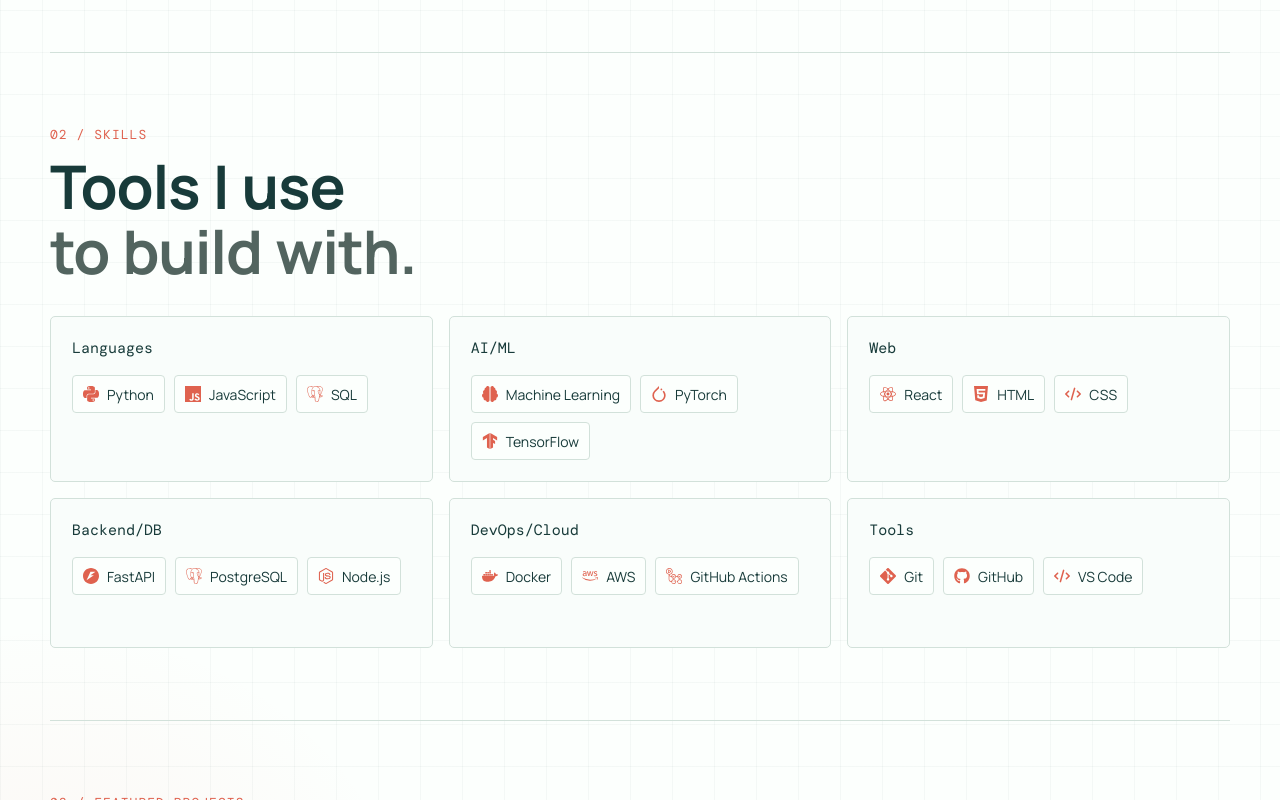
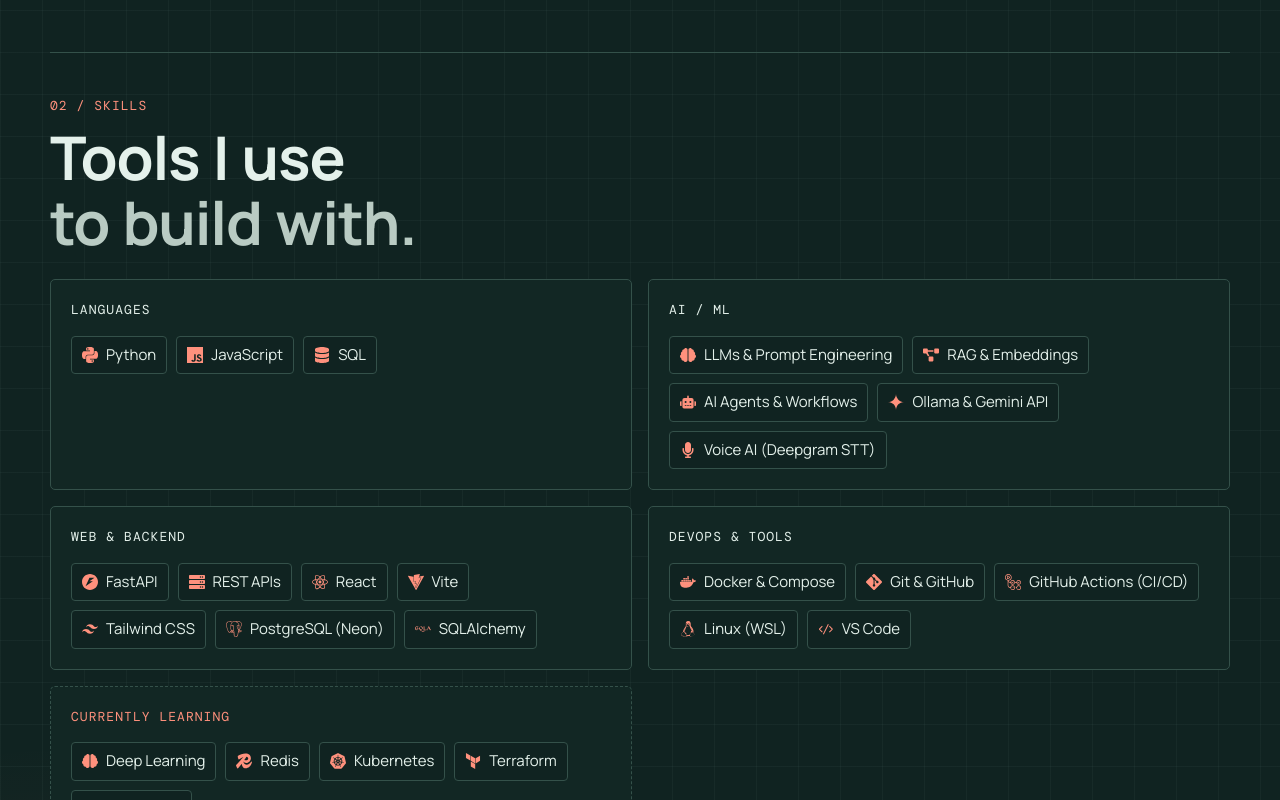
Before and after one commit to Chaitanya01-code/Chaitanya-s_Portfolio, a React (Vite) app: page / in a window 1280 px wide. Shown: the part 1040-1840 px from the top of the page. Built offline with nearby package versions, Linux system fonts and the light colour scheme; a web font is replaced by a local one.

Commit message:
updated skills section

```diff
--- a/src/App.css
+++ b/src/App.css
@@ -457,6 +457,14 @@
   margin-top: 10px;
 }
 
+.section.skills-section {
+  padding: 43px 0;
+}
+
+.skills-section .section-heading {
+  margin-bottom: 24px;
+}
+
 .view-all {
   display: inline-flex;
   min-height: 44px;
@@ -470,28 +478,43 @@
 
 .skills-grid {
   display: grid;
-  grid-template-columns: repeat(3, minmax(0, 1fr));
+  grid-template-columns: repeat(2, minmax(0, 1fr));
   gap: 16px;
 }
 
 .skill-group {
-  min-height: 150px;
-  padding: 21px;
+  min-width: 0;
+  padding: 20px;
   border: 1px solid var(--line);
   border-radius: 5px;
   background: color-mix(in srgb, var(--paper) 76%, var(--soft-paper));
-  transition: border-color .2s, transform .2s;
+  opacity: 0;
 }
 
-.skill-group:hover {
-  border-color: var(--coral);
-  transform: translateY(-2px);
+.skill-group.is-visible {
+  animation: skill-card-fade-in .45s ease-out both;
+  animation-delay: calc(var(--skill-index) * 80ms);
+}
+
+.skill-group-learning {
+  border-style: dashed;
 }
 
 .skill-group h3 {
   margin: 0 0 16px;
   color: var(--ink);
-  font: 15px/1.4 var(--mono);
+  font: 13px/1.5 var(--mono);
+  letter-spacing: .08em;
+  text-transform: uppercase;
+}
+
+.skill-group-learning h3 {
+  color: var(--coral);
+}
+
+@keyframes skill-card-fade-in {
+  from { opacity: 0; }
+  to { opacity: 1; }
 }
 
 .skill-chips {
@@ -505,6 +528,7 @@
 
 .skill-chip {
   display: inline-flex;
+  max-width: 100%;
   min-height: 38px;
   align-items: center;
   gap: 8px;
@@ -513,7 +537,19 @@
   border: 1px solid var(--line);
   border-radius: 4px;
   background: var(--paper);
-  font-size: 14px;
+  font-size: 15px;
+  transition: transform .2s, color .2s, border-color .2s;
+}
+
+.skill-chip:hover {
+  color: var(--ink);
+  border-color: var(--lime);
+  transform: translateY(-2px);
+}
+
+.skill-chip span {
+  min-width: 0;
+  overflow-wrap: anywhere;
 }
 
 .skill-chip svg {
@@ -871,11 +907,11 @@
   }
 
   .skills-grid {
+    grid-template-columns: 1fr;
     gap: 12px;
   }
 
   .skill-group {
-    min-height: 140px;
     padding: 16px;
   }
 
@@ -961,14 +997,6 @@
     grid-column: 1 / -1;
   }
 
-  .skills-grid {
-    grid-template-columns: 1fr;
-  }
-
-  .skill-group {
-    min-height: 0;
-  }
-
   .footer-bottom {
     flex-direction: column;
     align-items: flex-start;
--- a/src/App.jsx
+++ b/src/App.jsx
@@ -1,4 +1,4 @@
-import { useState } from 'react'
+import { useEffect, useRef, useState } from 'react'
 import {
   FaArrowRight,
   FaArrowUpRightFromSquare,
@@ -14,49 +14,68 @@
   FaSun,
   FaXmark,
 } from 'react-icons/fa6'
-import { FaAws, FaLinkedinIn } from 'react-icons/fa'
 import {
-  SiCss,
+  FaBrain as FaSkillBrain,
+  FaDatabase,
+  FaMicrophone,
+  FaProjectDiagram,
+  FaRobot,
+  FaServer,
+  FaLinkedinIn,
+} from 'react-icons/fa'
+import {
   SiDocker,
   SiFastapi,
   SiGit,
   SiGithubactions,
-  SiHtml5,
+  SiGooglegemini,
   SiJavascript,
-  SiNodedotjs,
+  SiKubernetes,
+  SiLinux,
   SiPostgresql,
   SiPython,
-  SiPytorch,
+  SiRedis,
   SiReact,
-  SiTensorflow,
+  SiSqlalchemy,
+  SiTailwindcss,
+  SiTerraform,
+  SiTypescript,
+  SiVite,
 } from 'react-icons/si'
+import { VscCode } from 'react-icons/vsc'
 import portrait from './assets/cutout.png.png'
 import { links } from './data/links.js'
 import projects from './data/projects.js'
-import skillGroups from './data/skills.js'
+import { skills } from './data/skills.js'
 import './App.css'
 
 const resumeUrl = ''
 
 const skillIcons = {
-  Python: SiPython,
-  JavaScript: SiJavascript,
-  SQL: SiPostgresql,
-  'Machine Learning': FaBrain,
-  PyTorch: SiPytorch,
-  TensorFlow: SiTensorflow,
-  React: SiReact,
-  HTML: SiHtml5,
-  CSS: SiCss,
-  FastAPI: SiFastapi,
-  PostgreSQL: SiPostgresql,
-  'Node.js': SiNodedotjs,
-  Docker: SiDocker,
-  AWS: FaAws,
-  'GitHub Actions': SiGithubactions,
-  Git: SiGit,
-  GitHub: FaGithub,
-  'VS Code': FaCode,
+  SiPython,
+  SiJavascript,
+  FaDatabase,
+  FaBrain: FaSkillBrain,
+  FaProjectDiagram,
+  FaRobot,
+  SiGooglegemini,
+  FaMicrophone,
+  SiFastapi,
+  FaServer,
+  SiReact,
+  SiVite,
+  SiTailwindcss,
+  SiPostgresql,
+  SiSqlalchemy,
+  SiDocker,
+  SiGit,
+  SiGithubactions,
+  SiLinux,
+  VscCode,
+  SiRedis,
+  SiKubernetes,
+  SiTerraform,
+  SiTypescript,
 }
 
 function SocialLink({ href, label, children, className = '' }) {
@@ -88,10 +107,34 @@
 }
 
 function App() {
-  const [isDark, setIsDark] = useState(false)
+  const [isDark, setIsDark] = useState(true)
   const [menuOpen, setMenuOpen] = useState(false)
+  const skillsSectionRef = useRef(null)
 
   const closeMenu = () => setMenuOpen(false)
+
+  useEffect(() => {
+    const section = skillsSectionRef.current
+    if (!section) return
+
+    const cards = section.querySelectorAll('.skill-group')
+    if (!('IntersectionObserver' in window)) {
+      cards.forEach((card) => card.classList.add('is-visible'))
+      return
+    }
+
+    const observer = new IntersectionObserver((entries) => {
+      entries.forEach((entry) => {
+        if (entry.isIntersecting) {
+          entry.target.classList.add('is-visible')
+          observer.unobserve(entry.target)
+        }
+      })
+    }, { threshold: 0.12 })
+
+    cards.forEach((card) => observer.observe(card))
+    return () => observer.disconnect()
+  }, [])
 
   return (
     <main data-theme={isDark ? 'dark' : 'light'}>
@@ -213,7 +256,7 @@
         </div>
       </section>
 
-      <section className="section container" id="skills" aria-labelledby="skills-title">
+      <section className="section skills-section container" id="skills" aria-labelledby="skills-title" ref={skillsSectionRef}>
         <div className="section-heading">
           <div>
             <div className="section-label">02 / SKILLS</div>
@@ -221,16 +264,20 @@
           </div>
         </div>
         <div className="skills-grid">
-          {skillGroups.map((group) => (
-            <article className="skill-group" key={group.title}>
-              <h3>{group.title}</h3>
+          {skills.map((group, index) => (
+            <article
+              className={`skill-group${group.group === 'Currently Learning' ? ' skill-group-learning' : ''}`}
+              key={group.group}
+              style={{ '--skill-index': index }}
+            >
+              <h3>{group.group}</h3>
               <ul className="skill-chips">
-                {group.skills.map((skill) => {
-                  const Icon = skillIcons[skill] || FaCode
+                {group.items.map((skill) => {
+                  const Icon = skillIcons[skill.icon] || FaCode
                   return (
-                    <li className="skill-chip" key={skill}>
+                    <li className="skill-chip" key={skill.name}>
                       <Icon aria-hidden="true" />
-                      <span>{skill}</span>
+                      <span>{skill.name}</span>
                     </li>
                   )
                 })}
--- a/src/data/skills.js
+++ b/src/data/skills.js
@@ -1,10 +1,52 @@
-const skillGroups = [
-  { title: 'Languages', skills: ['Python', 'JavaScript', 'SQL'] },
-  { title: 'AI/ML', skills: ['Machine Learning', 'PyTorch', 'TensorFlow'] },
-  { title: 'Web', skills: ['React', 'HTML', 'CSS'] },
-  { title: 'Backend/DB', skills: ['FastAPI', 'PostgreSQL', 'Node.js'] },
-  { title: 'DevOps/Cloud', skills: ['Docker', 'AWS', 'GitHub Actions'] },
-  { title: 'Tools', skills: ['Git', 'GitHub', 'VS Code'] },
+export const skills = [
+  {
+    group: 'Languages',
+    items: [
+      { name: 'Python', icon: 'SiPython' },
+      { name: 'JavaScript', icon: 'SiJavascript' },
+      { name: 'SQL', icon: 'FaDatabase' },
+    ],
+  },
+  {
+    group: 'AI / ML',
+    items: [
+      { name: 'LLMs & Prompt Engineering', icon: 'FaBrain' },
+      { name: 'RAG & Embeddings', icon: 'FaProjectDiagram' },
+      { name: 'AI Agents & Workflows', icon: 'FaRobot' },
+      { name: 'Ollama & Gemini API', icon: 'SiGooglegemini' },
+      { name: 'Voice AI (Deepgram STT)', icon: 'FaMicrophone' },
+    ],
+  },
+  {
+    group: 'Web & Backend',
+    items: [
+      { name: 'FastAPI', icon: 'SiFastapi' },
+      { name: 'REST APIs', icon: 'FaServer' },
+      { name: 'React', icon: 'SiReact' },
+      { name: 'Vite', icon: 'SiVite' },
+      { name: 'Tailwind CSS', icon: 'SiTailwindcss' },
+      { name: 'PostgreSQL (Neon)', icon: 'SiPostgresql' },
+      { name: 'SQLAlchemy', icon: 'SiSqlalchemy' },
+    ],
+  },
+  {
+    group: 'DevOps & Tools',
+    items: [
+      { name: 'Docker & Compose', icon: 'SiDocker' },
+      { name: 'Git & GitHub', icon: 'SiGit' },
+      { name: 'GitHub Actions (CI/CD)', icon: 'SiGithubactions' },
+      { name: 'Linux (WSL)', icon: 'SiLinux' },
+      { name: 'VS Code', icon: 'VscCode' },
+    ],
+  },
+  {
+    group: 'Currently Learning',
+    items: [
+      { name: 'Deep Learning', icon: 'FaBrain' },
+      { name: 'Redis', icon: 'SiRedis' },
+      { name: 'Kubernetes', icon: 'SiKubernetes' },
+      { name: 'Terraform', icon: 'SiTerraform' },
+      { name: 'TypeScript', icon: 'SiTypescript' },
+    ],
+  },
 ]
-
-export default skillGroups
```
